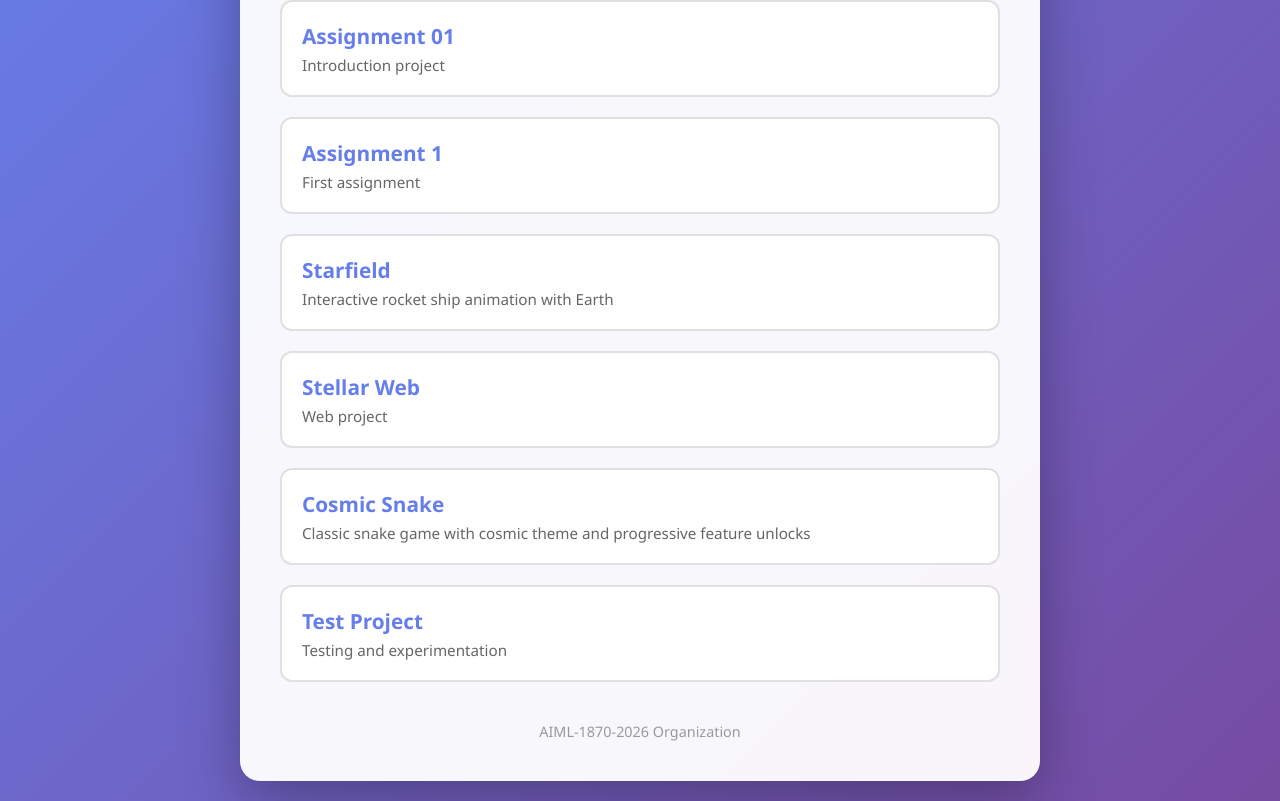
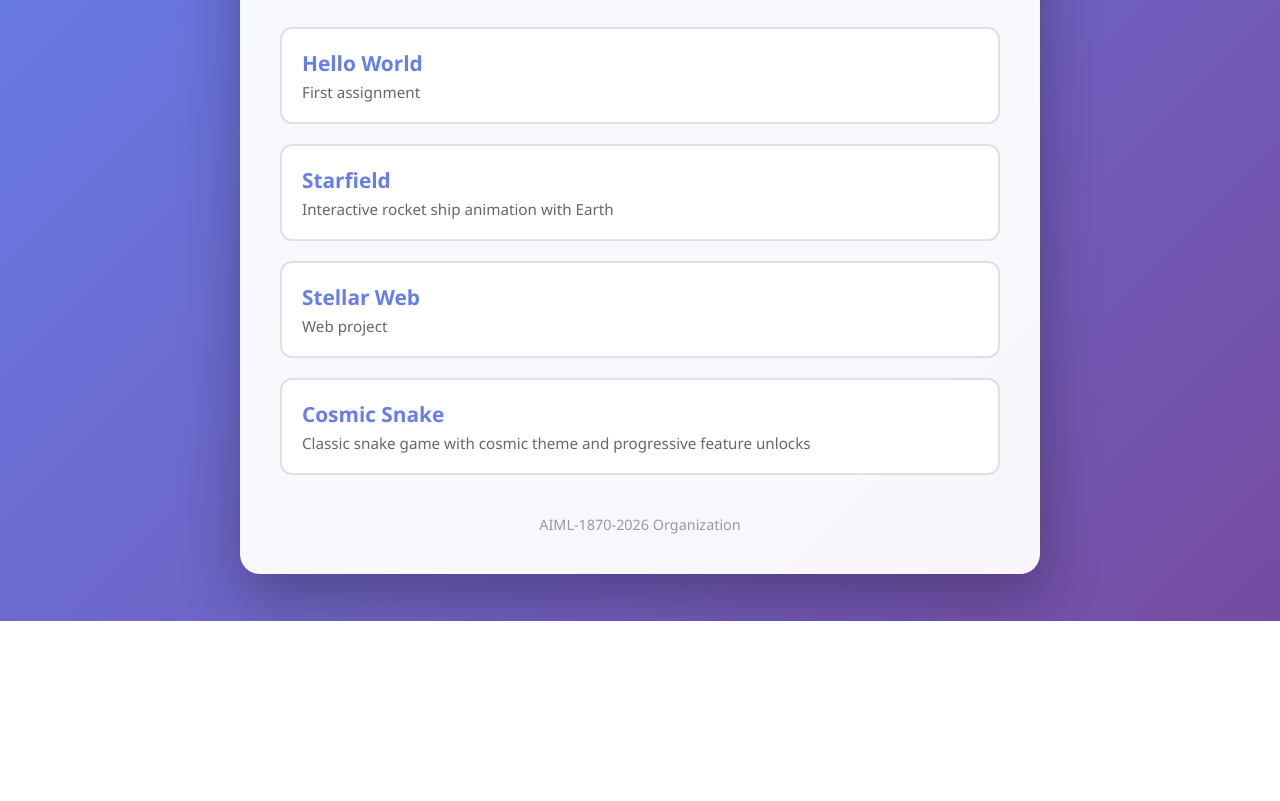
Before and after one commit to AIML-1870-2026/BLACKBELT, a plain HTML site: page index.html in a window 1280 px wide. Shown: the part 179-980 px from the top of the page. After the commit the page ends 800 px from the top, so only its background shows below. Drawn offline with Linux system fonts and the light colour scheme.

Commit message:
Update: Sync homepage with current projects

```diff
--- a/index.html
+++ b/index.html
@@ -91,13 +91,8 @@
         <p class="subtitle">AIML 1870 - Spring 2025 Portfolio</p>
 
         <div class="projects">
-            <a href="Assignment-01/" class="project-card">
-                <div class="project-title">Assignment 01</div>
-                <div class="project-description">Introduction project</div>
-            </a>
-
-            <a href="Assignment-1/" class="project-card">
-                <div class="project-title">Assignment 1</div>
+            <a href="Hello-World/" class="project-card">
+                <div class="project-title">Hello World</div>
                 <div class="project-description">First assignment</div>
             </a>
 
@@ -115,11 +110,6 @@
                 <div class="project-title">Cosmic Snake</div>
                 <div class="project-description">Classic snake game with cosmic theme and progressive feature unlocks</div>
             </a>
-
-            <a href="Test-Project/" class="project-card">
-                <div class="project-title">Test Project</div>
-                <div class="project-description">Testing and experimentation</div>
-            </a>
         </div>
 
         <footer>
```
